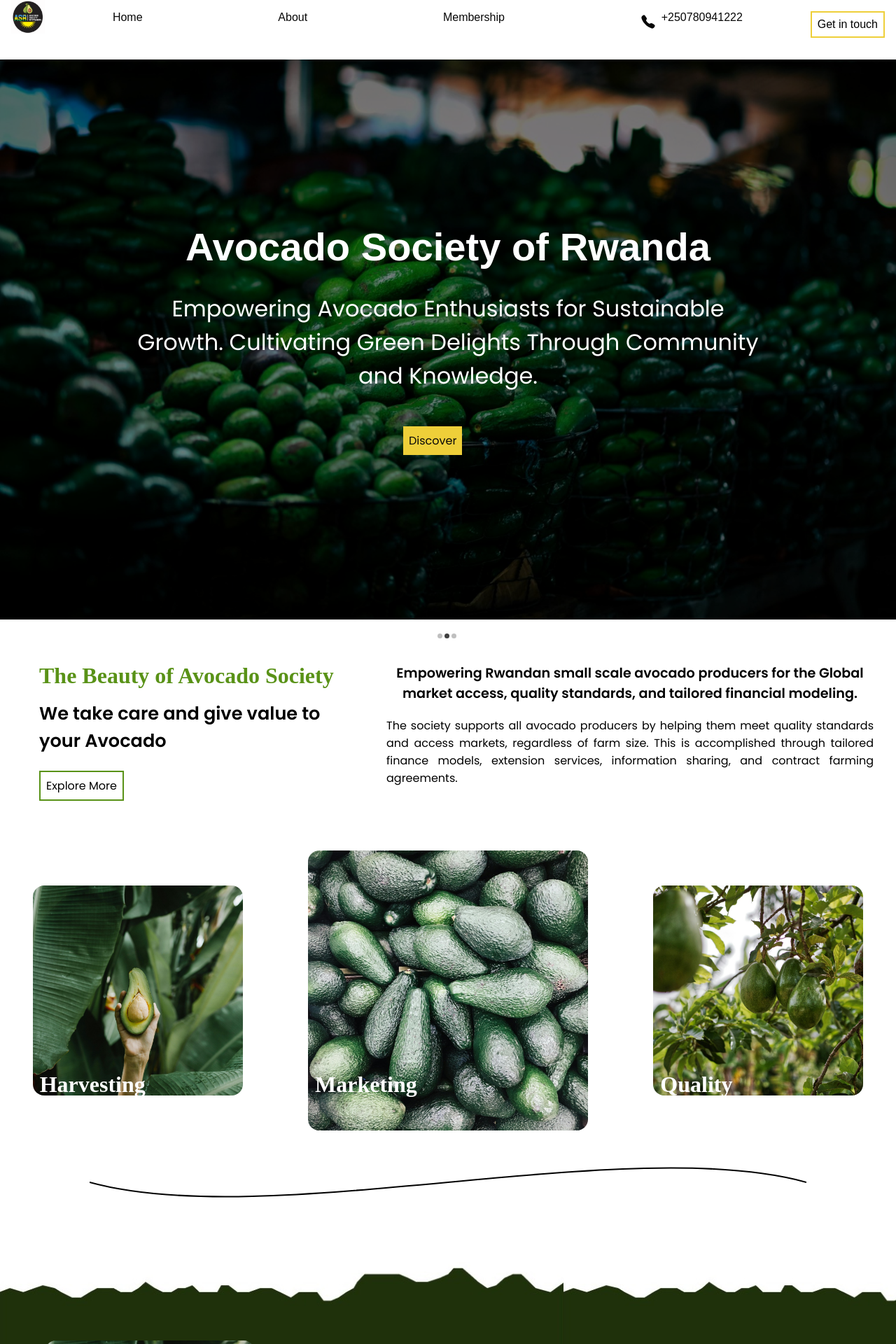
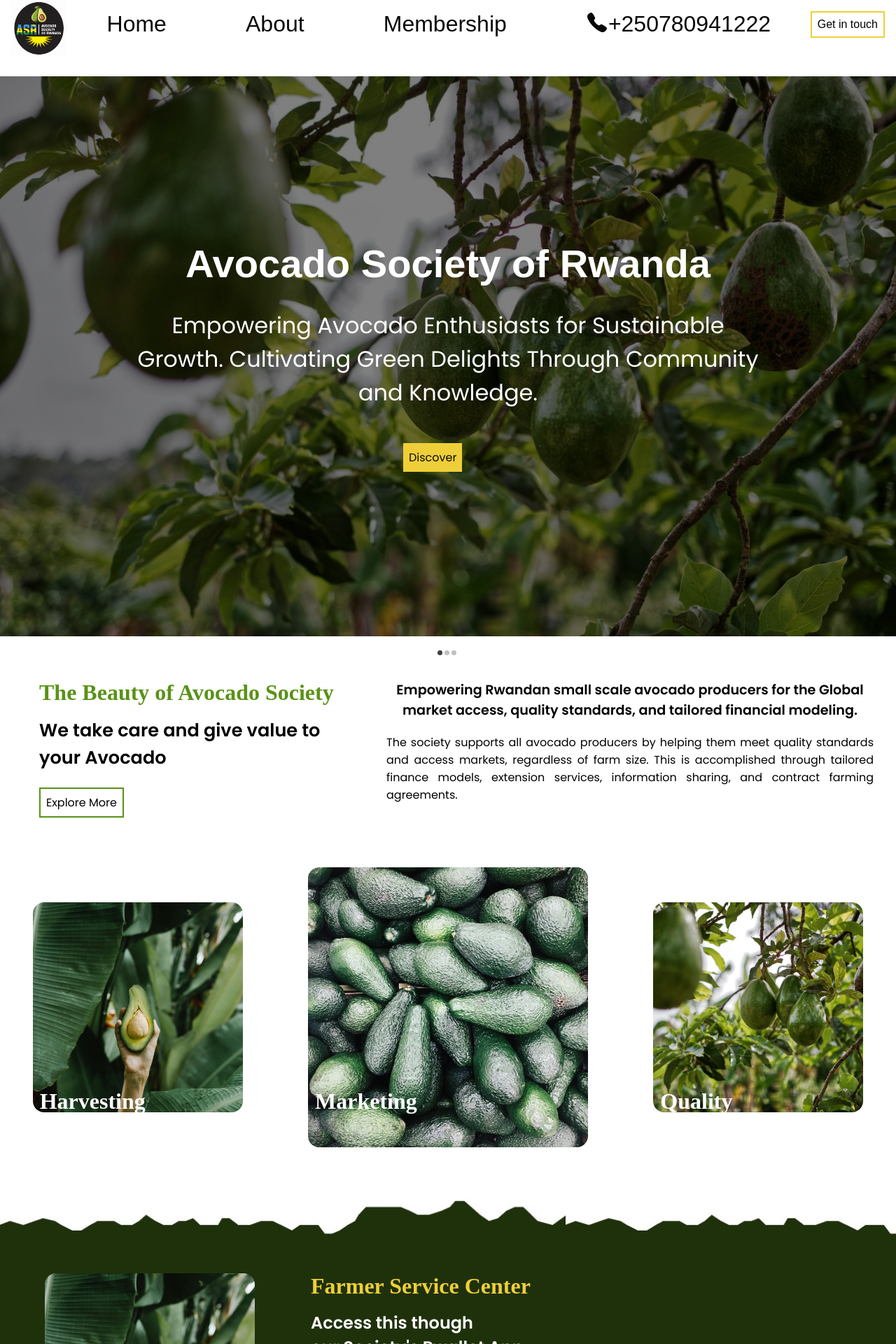
Before and after one commit to pWallet-hub/avocado-Society_fn, a React (Vite) app: page / in a window 1280 px wide. Shown: the top 1920 px of the page at 70% size. Built offline with nearby package versions, Linux system fonts and the light colour scheme; a web font is replaced by a local one.

Commit message:
clean code

```diff
--- a/src/Pages/About/About.jsx
+++ b/src/Pages/About/About.jsx
@@ -3,7 +3,6 @@ import image1 from '../../assets/image1.jpeg'
 import image2 from '../../assets/image2.jpeg'
 import image3 from '../../assets/image3.jpeg'
 import image4 from '../../assets/image4.jpeg'
-import logo from '../../assets/LOGO - Avocado Society of Rwanda.png'
 import gnf from "../../assets/gfn.jpg";
 import rgg from "../../assets/rgg.png";
 import ryaf from "../../assets/ryaf.jpg";
@@ -20,7 +19,7 @@ function About() {
       </div>
       <div className='about'>
         <h2>Avocado Society of Rwanda</h2>
-        <p>The Avocado Society of Rwanda was established on October 28th, 2020, as a social enterprise dedicated to empowering Rwandan avocado producers. Organized with the primary aim of creating a sustainable and prosperous avocado industry, the society reinvests all profits back into the development of Rwanda's avocado sector. This reinvestment focuses on supporting small-scale farmers, enhancing quality standards, and refinancing avocado collection infrastructure.</p>
+        <p>The Avocado Society of Rwanda was established on October 28th, 2020, as a social enterprise dedicated to empowering Rwandan avocado producers. Organized with the primary aim of creating a sustainable and prosperous avocado industry, the society reinvests all profits back into the development of Rwanda&apos;s avocado sector. This reinvestment focuses on supporting small-scale farmers, enhancing quality standards, and refinancing avocado collection infrastructure.</p>
         <h2>Social Enterprise Model</h2>
         <p>
           As a social enterprise, the Avocado Society of Rwanda operates with a commitment to reinvesting profits into social and environmental initiatives. Shareholders do not receive dividends; instead, all earnings are used to support the Rwandan avocado industry.
@@ -39,7 +38,7 @@ function About() {
 
         <div className='about-content'>
           <h1>Vision :</h1>
-          <p>To transform Rwanda's avocado industry into a globally recognized leader by empowering small-scale producers with access to quality standards, global markets, and innovative financial solutions.
+          <p>To transform Rwanda&apos;s avocado industry into a globally recognized leader by empowering small-scale producers with access to quality standards, global markets, and innovative financial solutions.
           </p>
           <h1>Mission:</h1>
           <p>Working in partnership with public and private stakeholders, the Avocado Society of Rwanda provides innovative services that transform agriculture and empower small-scale avocado producers. Our focus is on helping these farmers sustainably increase productivity and meet market demands through our digital platforms and farm financial modeling, ultimately improving their livelihoods.
--- a/src/Pages/Home/Home.jsx
+++ b/src/Pages/Home/Home.jsx
@@ -7,7 +7,6 @@ import info1 from '../../assets/info1.jpg'
 import info2 from '../../assets/info2.jpg'
 import info3 from '../../assets/info3.jpg'
 import map from '../../assets/map.jpg'
-import WaveLine from '../../components/Line/line'
 import SlideShow from "../../components/Slide/Slide";
 import { FaSprayCan } from "react-icons/fa";
 import { FaBasketShopping } from "react-icons/fa6";
@@ -68,7 +67,7 @@ function Home() {
         <img className="info-image1" src={info3} alt="info3" />
       </div>
     </div>
-    <WaveLine/>
+    {/* <WaveLine/> */}
 
     <div className="benefits">
       <div className="benefits-img">
@@ -77,13 +76,14 @@ function Home() {
       <div className="benefits-text">
         <h2>farmer service center </h2>
         <h1>Access this though <br/>
-         our Society's Pwallet App.</h1>
+         our Society&apos;s Pwallet App.</h1>
         <p>The society supports all avocado producers by helping them meet quality standards and access markets, regardless of farm size and means. This is accomplished through tailored and digitized farm financial modeling, extension services, and information sharing.
         </p>
         <div className="benefits-list">
           <div className="icon1">
             <FaSprayCan className="icon2" />
             <p>Collective Pest<br/>
+
             Management</p>
           </div>
           <div className="icon1">
@@ -103,7 +103,7 @@ function Home() {
 
         </div>
     </div>
-    <WaveLine/>
+    {/* <WaveLine/> */}
     <div className="benefits2">
       <div className="ben-section1">
        <h2>Know more about Pwallet</h2>
@@ -125,7 +125,7 @@ function Home() {
          <img className="section-image1" src={info3} alt="info3" />
       </div>
     </div>
-    <WaveLine/>
+    {/* <WaveLine/> */}
 
     <div className="contact-info">
       <div className="contact">
@@ -143,7 +143,7 @@ function Home() {
          <img className="map-disp" src={map} alt="info2" />
       </div>
      </div>
-     <WaveLine/>
+     {/* <WaveLine/> */}
     </>
   )
 }
--- a/src/Pages/Membeship/Membeship.jsx
+++ b/src/Pages/Membeship/Membeship.jsx
@@ -1,4 +1,4 @@
-import React, { useState } from 'react';
+import { useState } from 'react';
 import avocado5 from '../../assets/avocado5.jpeg'
 import logo from '../../assets/LOGO - Avocado Society of Rwanda.png'
 import './Membership.css'
--- a/src/components/Header/Header.css
+++ b/src/components/Header/Header.css
@@ -1,5 +1,5 @@
 .header{
-    height: 10vh;
+    height: 13vh;
     display: flex;
     width: 100%;
     justify-content: space-between;
@@ -13,9 +13,10 @@
 } */
 
 .logo{
-    height: 3rem;
-    width: 3rem;
+    height: 5rem;
+    width: 5rem;
     margin-top: -1rem;
+    /* margin-left: 3rem; */
 }
 
 .header-nav{
@@ -26,6 +27,7 @@
     list-style: none;
     justify-content: space-around;
     color: #599217;
+    font-size: 2rem;
 }
 
 .header-nav a{
@@ -35,6 +37,7 @@
 }
 .header-nav a :hover{
     color: #599217;
+    /* font-size: 2rem; */
 }
 
 .header-button{
@@ -42,7 +45,10 @@
     padding: 0.5rem;
     border: 2px solid #EECF39;
     cursor: pointer;
+    /* margin-bottom: 0.3rem; */
+
 }
+
 .icon{
     display: flex;
     flex-direction: row;
@@ -50,9 +56,9 @@
     text-align: left;
 }
 .icon1{
-    font-size: 30px;
-   color: #070707;
-    padding-right: 0.5rem;
+    font-size: 2rem;
+    color: #070707;
+    /* padding-right: 0.5rem; */
 }
 .icon p{
     color: #070707;
@@ -75,13 +81,15 @@
     .header-button{
         display: flex;
         align-items: center;
-        padding: 0.7rem;
-        margin-top: -0.5rem;
+        /* padding: 0.7rem; */
+        margin-top: 0.1rem;
     }
 .logo{
-    height: 5rem;
+    height: 4rem;
     width: 4rem;
-    padding-bottom: 1rem;
+    /* margin-bottom: 1rem; */
+    /* margin-top: 0.1rem; */
+    padding-top: 0.4rem;
 }
 
   }
--- a/src/components/Slide/Slide.jsx
+++ b/src/components/Slide/Slide.jsx
@@ -6,7 +6,7 @@ const SlideShow = ({ images }) => {
   const slideImages = images;
 
   const properties = {
-    duration: 4000,
+    duration: 400000,
     transitionDuration: 500,
     infinite: true,
     indicators: true,
```
